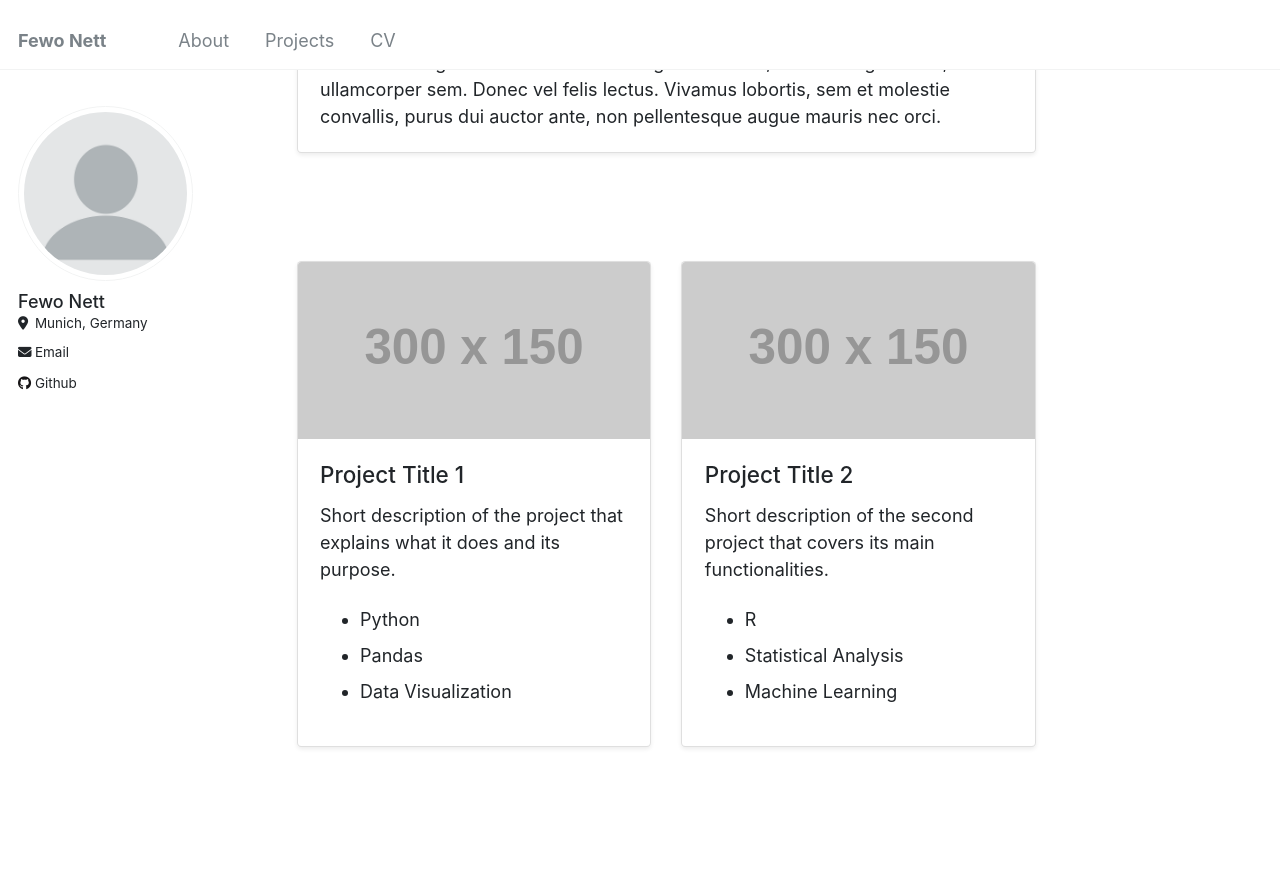
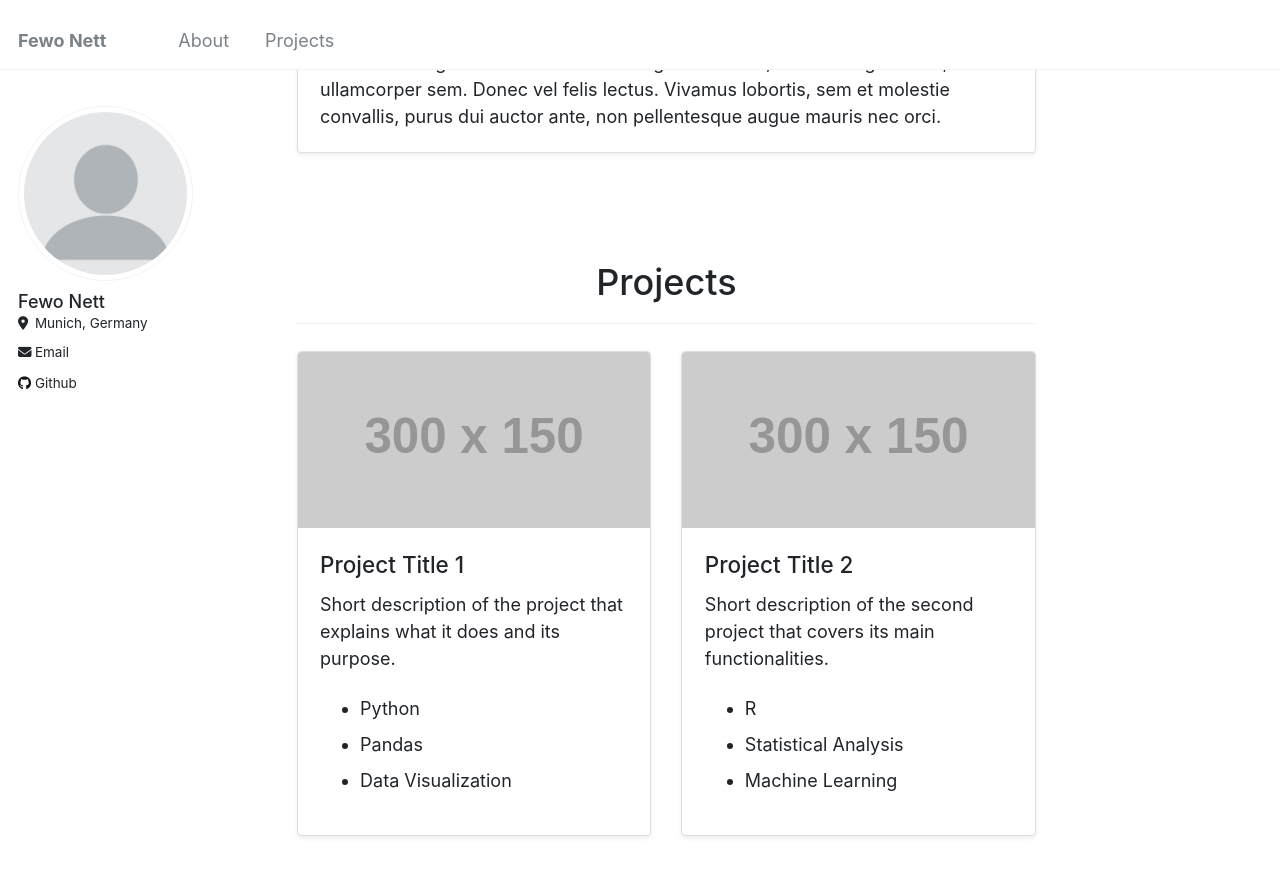
Before and after one commit to fewonett/fewonett.github.io, a Jekyll site: the page built from _pages/about.html, in a window 1280 px wide and 900 px high, scrolled down 474 px. Shown: the top 876 px of the window. Built offline with Jekyll 4.4.1, drawn with Linux system fonts in a browser that asks for light colours.

Commit message:
remove cv, add headline

```diff
--- a/_data/navigation.yml
+++ b/_data/navigation.yml
@@ -5,6 +5,3 @@ main:
 
   - title: "Projects"
     url: /#projects
-
-  - title: "CV"
-    url: /cv/
--- a/_pages/about.html
+++ b/_pages/about.html
@@ -26,6 +26,7 @@ redirect_from:
 
 <!-- Projects Section -->
 <div class="container mt-5" id="projects">
+  <h2 class="text-center mb-4">Projects</h2> <!-- Central headline -->
   <div class="row">
     <div class="col-md-6 mb-3">
       <div class="card h-100 shadow-sm">
```
